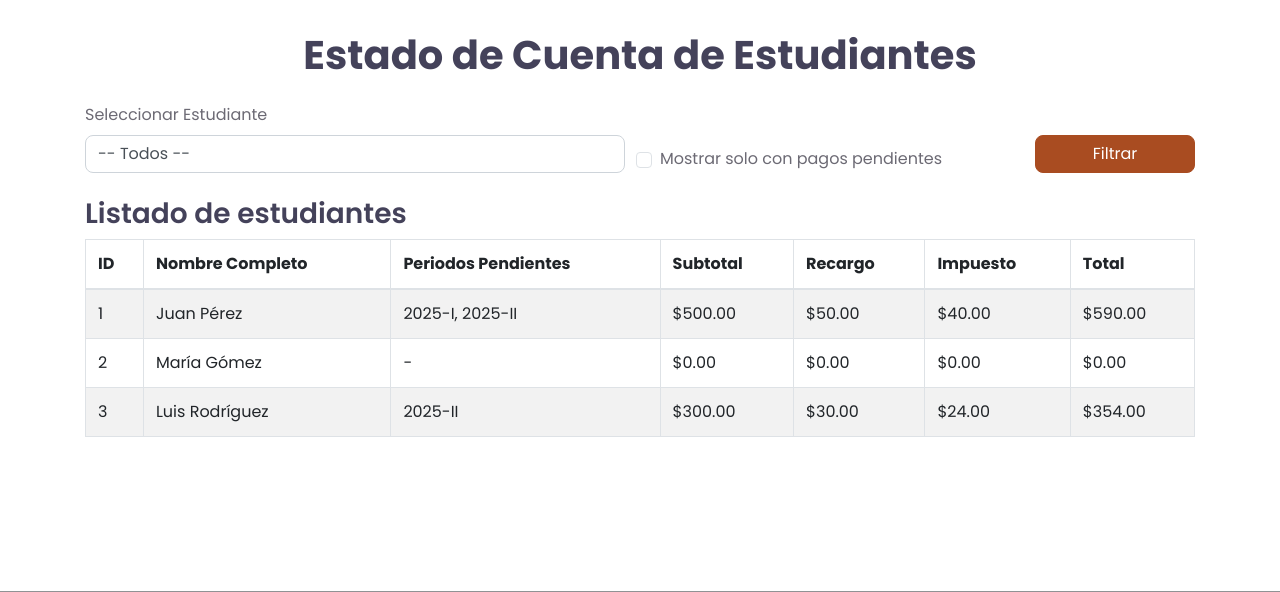
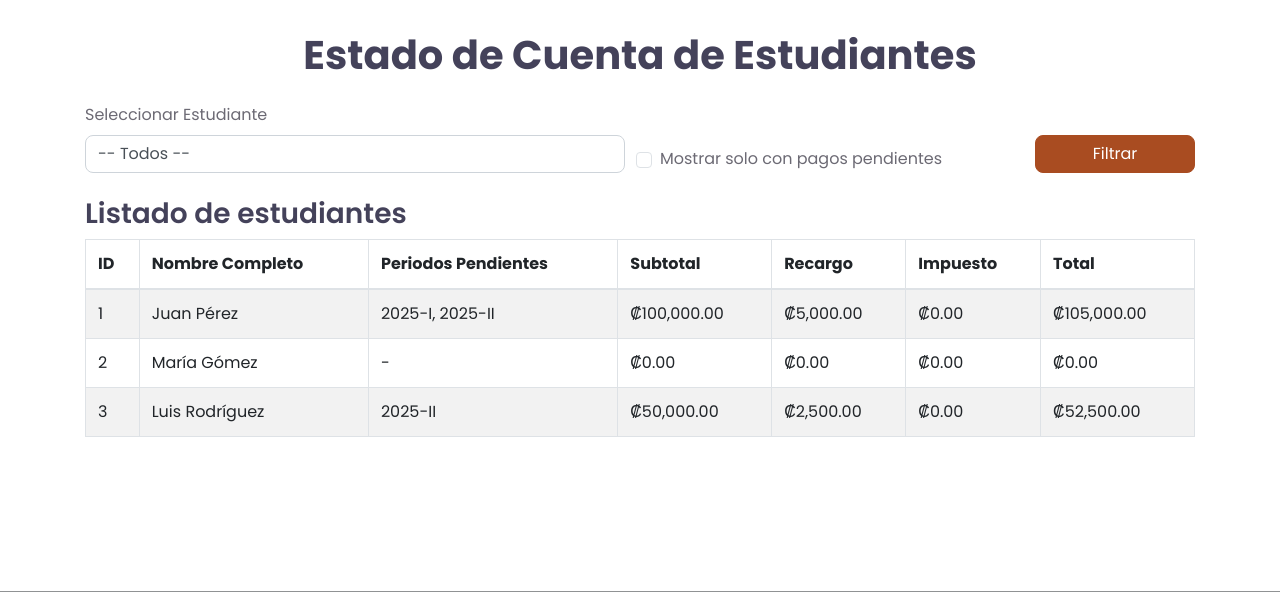
Before and after one commit to FelipeBACRC/Harmonia, a PHP site: page /View/GestionFinanciera/EstadoCuentaEstudiante.php in a window 1280 px wide; the page is wider, and only the part inside the window is pictured. Shown: the part 277-869 px from the top of that part. Run offline with PHP 8.4, Linux system fonts and the light colour scheme; some libraries are stand-ins or nearby versions.

Commit message:
correcion

```diff
--- a/View/GestionFinanciera/EstadoCuentaEstudiante.php
+++ b/View/GestionFinanciera/EstadoCuentaEstudiante.php
@@ -3,9 +3,9 @@ include_once $_SERVER["DOCUMENT_ROOT"] . "/Harmonia/View/LayoutInterno.php";
 
 // Datos simulados
 $estudiantes = [
-    ['id' => 1, 'nombre' => 'Juan Pérez', 'pendiente' => true, 'periodos' => ['2025-I', '2025-II'], 'subtotal' => 500, 'recargo' => 50, 'impuesto' => 40],
+    ['id' => 1, 'nombre' => 'Juan Pérez', 'pendiente' => true, 'periodos' => ['2025-I', '2025-II'], 'subtotal' => 100000, 'recargo' => 5000, 'impuesto' => 0],
     ['id' => 2, 'nombre' => 'María Gómez', 'pendiente' => false, 'periodos' => [], 'subtotal' => 0, 'recargo' => 0, 'impuesto' => 0],
-    ['id' => 3, 'nombre' => 'Luis Rodríguez', 'pendiente' => true, 'periodos' => ['2025-II'], 'subtotal' => 300, 'recargo' => 30, 'impuesto' => 24],
+    ['id' => 3, 'nombre' => 'Luis Rodríguez', 'pendiente' => true, 'periodos' => ['2025-II'], 'subtotal' => 50000, 'recargo' => 2500, 'impuesto' => 0],
 ];
 
 // Parámetros
@@ -112,10 +112,10 @@ function calcularTotal($subtotal, $recargo, $impuesto) {
                         <td><?= $est['id'] ?></td>
                         <td><?= htmlspecialchars($est['nombre']) ?></td>
                         <td><?= $est['pendiente'] ? implode(', ', $est['periodos']) : '-' ?></td>
-                        <td>$<?= number_format($est['subtotal'], 2) ?></td>
-                        <td>$<?= number_format($est['recargo'], 2) ?></td>
-                        <td>$<?= number_format($est['impuesto'], 2) ?></td>
-                        <td>$<?= number_format(calcularTotal($est['subtotal'], $est['recargo'], $est['impuesto']), 2) ?></td>
+                        <td>₡<?= number_format($est['subtotal'], 2) ?></td>
+                        <td>₡<?= number_format($est['recargo'], 2) ?></td>
+                        <td>₡<?= number_format($est['impuesto'], 2) ?></td>
+                        <td>₡<?= number_format(calcularTotal($est['subtotal'], $est['recargo'], $est['impuesto']), 2) ?></td>
                     </tr>
                 <?php endforeach; ?>
                 <?php if(empty($estudiantesFiltrados)): ?>
```
